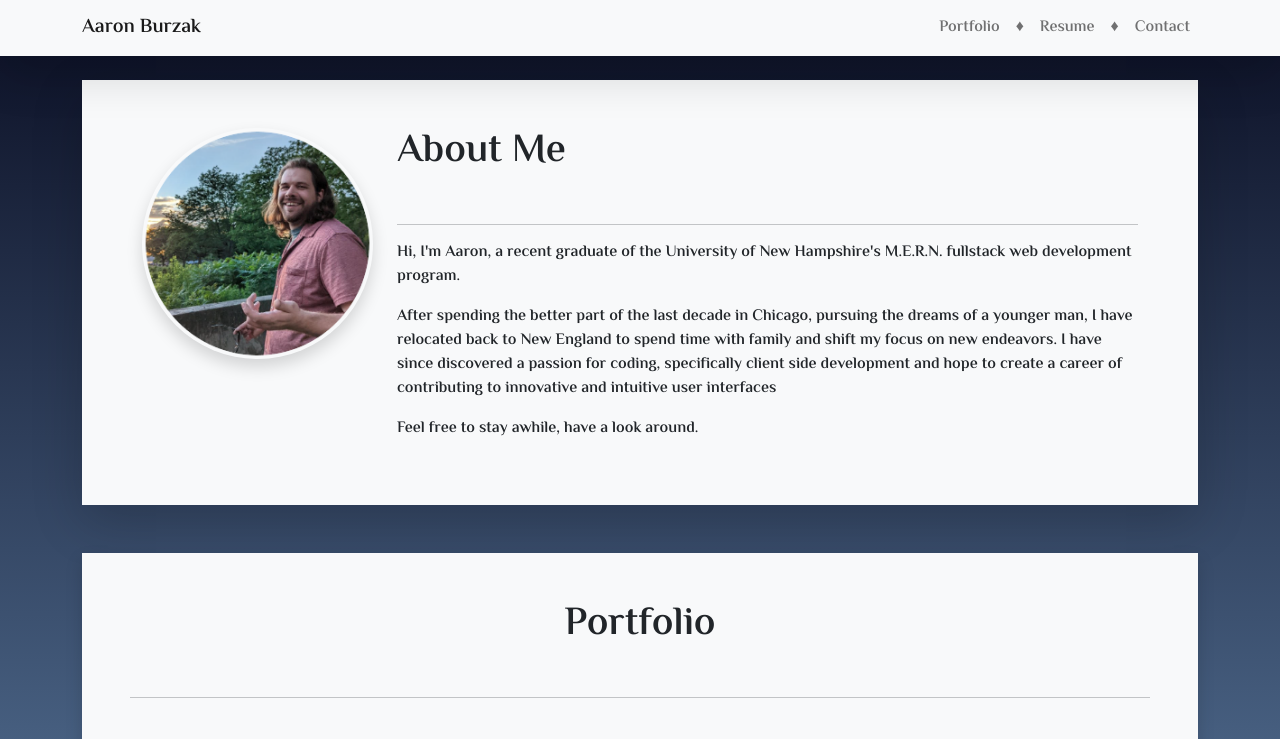
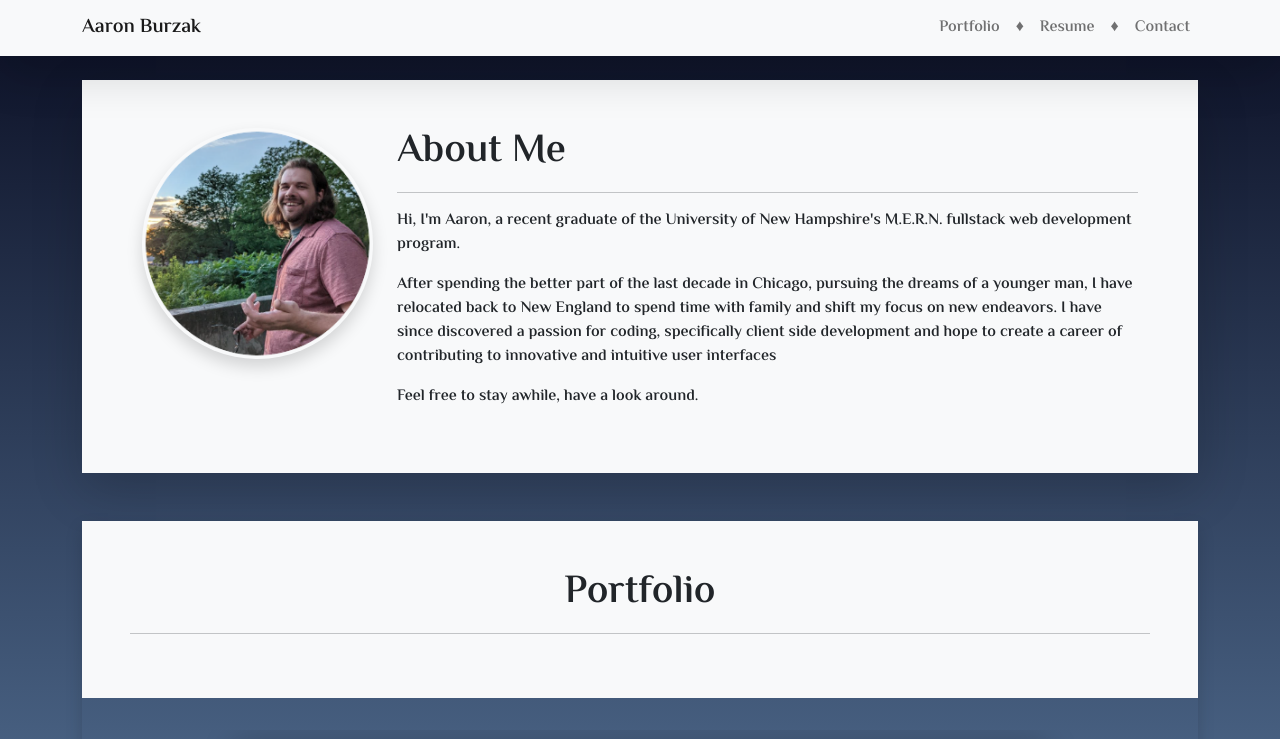
Before and after one commit to aaburzak/aaron_react_portfolio, a React (Create React App) app: page / in a window 1280 px wide. Shown: the top 739 px of the page. Built offline with nearby package versions, Linux system fonts and the light colour scheme.

Commit message:
slight spacing adjustment to hr element

```diff
--- a/src/pages/About.js
+++ b/src/pages/About.js
@@ -15,7 +15,7 @@ function About() {
         </Col>
         <Col>
           <h1>About Me</h1>
-          <hr className="mt-5"/>
+          <hr/>
           <p>
             Hi, I'm Aaron, a recent graduate of the University of New
             Hampshire's M.E.R.N. fullstack web development program.
@@ -34,7 +34,7 @@ function About() {
 
 
       <Row id = "portfolio" className="md-auto text-center mb-5 shadow">
-      <h1  className="bg-light p-5 m-0">Portfolio <hr className="mt-5"/></h1>
+      <h1  className="bg-light p-5 m-0">Portfolio <hr/></h1>
         <Col>
           <Project />
         </Col>
```
